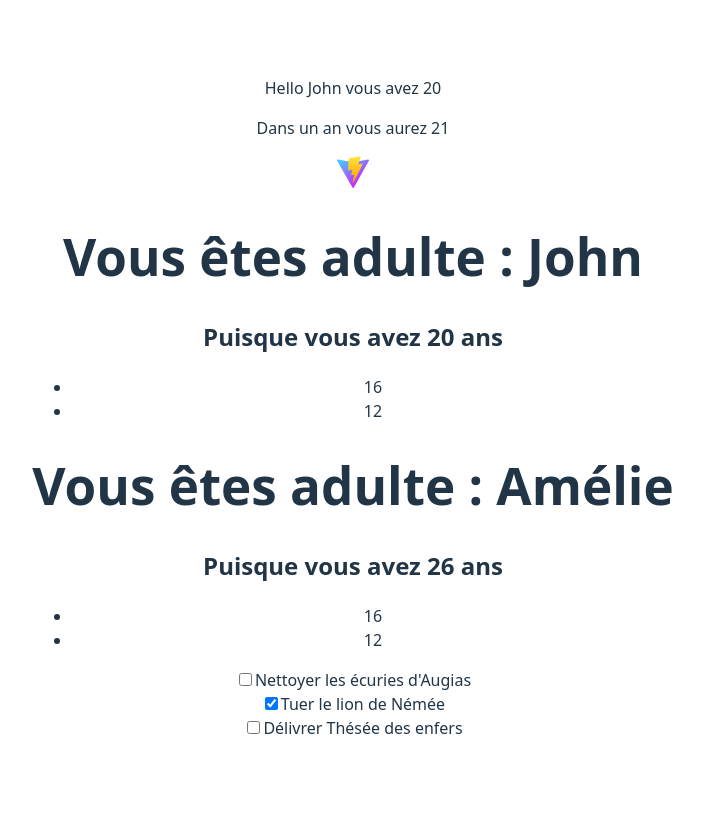
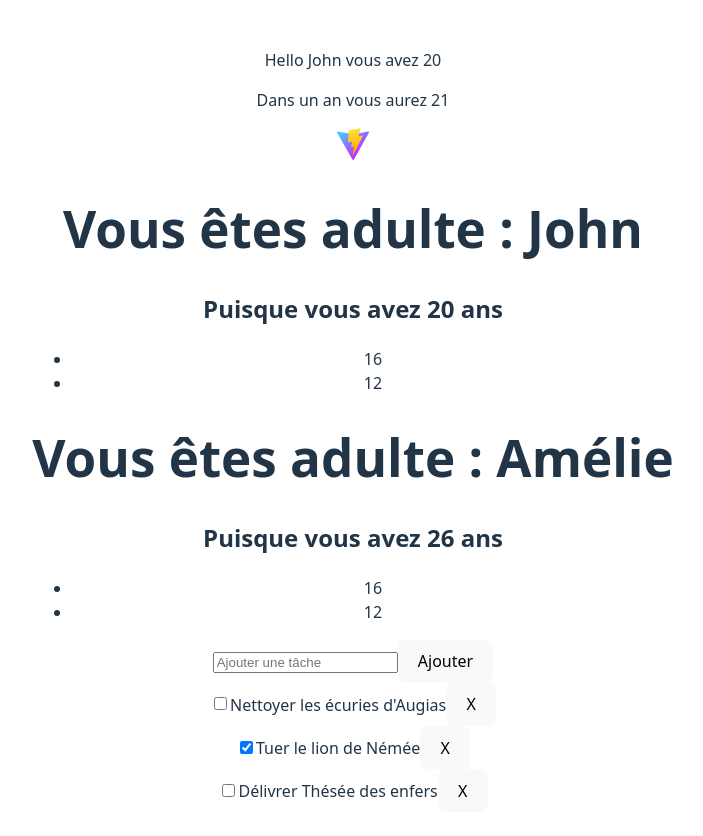
Before and after one commit to smaloron/cda-mut-react-first-app, a React app: page / in a window 1280 px wide. Shown: the top 836 px of the page, without its empty margins (287-990 px from the left). Before the commit the page ends 800 px from the top, so only its background shows below. Built offline with nearby package versions, Linux system fonts and the light colour scheme; the HTML template or start-up script is replaced by a standard one.

Commit message:
Add an new task

```diff
--- a/src/components/TodoApp.jsx
+++ b/src/components/TodoApp.jsx
@@ -9,6 +9,8 @@ function TodoApp(){
         {id: 3, title: 'Délivrer Thésée des enfers', done: false },
     ]);
 
+    const [inputTitle, setInputTitle] = useState("");
+
     const toggleDone = (id) => {
         setTodos(todos.map((item)=> {
             const newItem = item.id === id? { ...item, done: !item.done } : item;
@@ -16,11 +18,40 @@ function TodoApp(){
         }));
     }
 
+    const deleteTodo = (id) => {
+        /*
+        let index = todos.findIndex((item)=> item.id === id);
+        let newTodos = todos.splice(index, 1);
+        setTodos([...newTodos]);
+        */
+        setTodos(todos.filter((item)=> item.id !== id));
+    }
+
+    const addItem = (event) => {
+        event.preventDefault();
+        if (inputTitle.trim()) {
+           const newTodo = {
+               id: new Date().getTime(),
+               title: inputTitle.trim(),
+               done: false,
+           }
+           setTodos([...todos, newTodo]);
+           setInputTitle("");
+        }
+    }
+
     console.log(todos);
 
     return (
         <>
-            <TodoList todos={todos} toggleDone={toggleDone} />
+            <form onSubmit={addItem}>
+                <input type="text"
+                       onChange={(e) => setInputTitle(e.target.value)}
+                       value={inputTitle}
+                       placeholder="Ajouter une tâche"/>
+                <button type="submit">Ajouter</button>
+            </form>
+            <TodoList todos={todos} toggleDone={toggleDone} deleteTodo={deleteTodo} />
         </>
     );
 }
--- a/src/components/TodoItem.jsx
+++ b/src/components/TodoItem.jsx
@@ -1,4 +1,4 @@
-function TodoItem({ item, toggleDone }) {
+function TodoItem({ item, toggleDone, deleteTodo }) {
 
     const handleChange = () => {
         toggleDone(item.id);
@@ -8,6 +8,7 @@ function TodoItem({ item, toggleDone }) {
         <div>
             <input type="checkbox" onChange={handleChange} checked={item.done} />
             <label htmlFor={item.id}>{item.title}</label>
+            <button onClick={()=> deleteTodo(item.id)}>X</button>
         </div>
     )
 }
--- a/src/components/TodoList.jsx
+++ b/src/components/TodoList.jsx
@@ -1,10 +1,13 @@
 import TodoItem from "./TodoItem.jsx";
 
 
-function TodoList({todos, toggleDone}) {
+function TodoList({todos, toggleDone, deleteTodo}) {
     return (
         <>
-            {todos.map((task) => <TodoItem item={task} key={task.id} toggleDone={toggleDone} />)}
+            {todos.map((task) => <TodoItem item={task}
+                                           key={task.id}
+                                           toggleDone={toggleDone}
+                                           deleteTodo={deleteTodo} />)}
         </>
     )
 }
```
